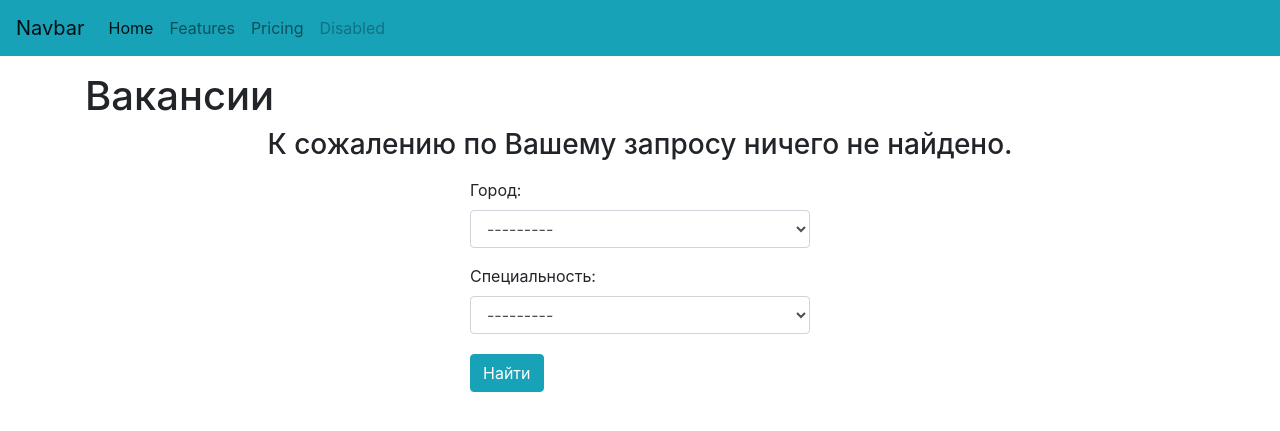
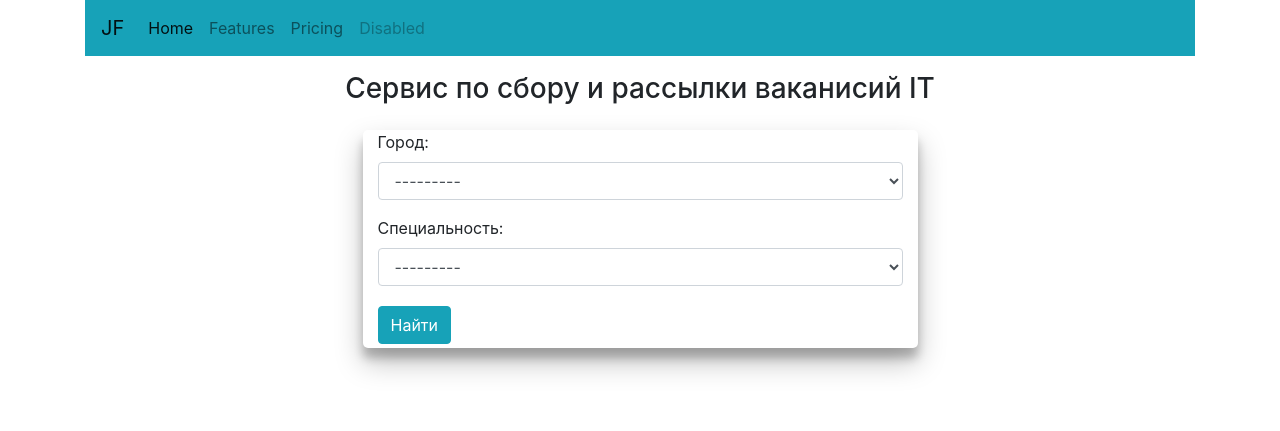
Before and after one commit to KLYMENKORUS/scraping_service, a Django app: page /home/ in a window 1280 px wide. Shown: the top 431 px of the page. Run offline with Django 4.2, Linux system fonts and the light colour scheme; data that the repository does not hold is empty; some libraries are stand-ins or nearby versions.

Commit message:
Change in files base.css, base.html, home.html

```diff
--- a/scraping/templates/scraping/home.html
+++ b/scraping/templates/scraping/home.html
@@ -4,25 +4,14 @@
 {% block title %}Home{% endblock title %}
 
 {% block content %}
-<div>
-    <h1>Вакансии</h1>
-    {% for search in object_search %}
-        <div id="project">
-            <h5 class="card-header"><a href="{{ search.url }}">{{ search.title }}</a></h5>
-            <div class="card-body">
-                <h4>{{ search.company }}</h4>
-                <p class="card-text">{{ search.description }}</p>
-                <p>{{ search.city.name }} | {{ search.language.name }} |
-                <small>{{ search.timestamp|date:'d-m-Y' }}</small></p>
-            </div>
+    <div class="row">
+        <div class="col">
+            <h3 class="text-center">Сервис по сбору и рассылки ваканисий IT</h3>
         </div>
-    {% empty %}
-        <h3 class="text-center">К сожалению по Bашему запросу ничего не найдено.</h3>
-    {% endfor %}
-
+    </div>
     <div class="row>">
-        <div class="col-md-4 my-3 mx-auto">
-            <form action="">
+        <div class="col-md-6 my-3 mx-auto" id="home">
+            <form action="{% url 'scraping:list_view' %}" method="get">
                 <div class="form-group">
                     {{ form.as_p }}
                 </div>
@@ -30,5 +19,4 @@
             </form>
         </div>
     </div>
-  </div>
 {% endblock content %}
--- a/static/base.css
+++ b/static/base.css
@@ -1,6 +1,14 @@
 #project {
     list-style-type: none;
     border: 1px solid #fff;
+    border-radius: 5px;
+    margin-bottom: 40px;
+    height: 100%;
+    width: 100%;
+    box-shadow: 0 14px 28px rgba(0,0,0,0.25), 0 10px 10px rgba(0,0,0,0.22);
+}
+
+#home {
     border-radius: 5px;
     margin-bottom: 30px;
     height: 100%;
--- a/templates/base.html
+++ b/templates/base.html
@@ -16,8 +16,9 @@
     <title>{% block title %}{% endblock title %}</title>
   </head>
   <body>
+  <div class="container">
     <nav class="navbar navbar-expand-lg navbar-light bg-info">
-      <a class="navbar-brand" href="#">Navbar</a>
+      <a class="navbar-brand" href="{% url 'scraping:home' %}">JF</a>
       <button class="navbar-toggler" type="button" data-toggle="collapse" data-target="#navbarNav" aria-controls="navbarNav" aria-expanded="false" aria-label="Toggle navigation">
         <span class="navbar-toggler-icon"></span>
       </button>
@@ -38,6 +39,7 @@
         </ul>
       </div>
     </nav>
+  </div>
     <div class="container my-3">
       {% block content %}
       {% endblock content %}
```
